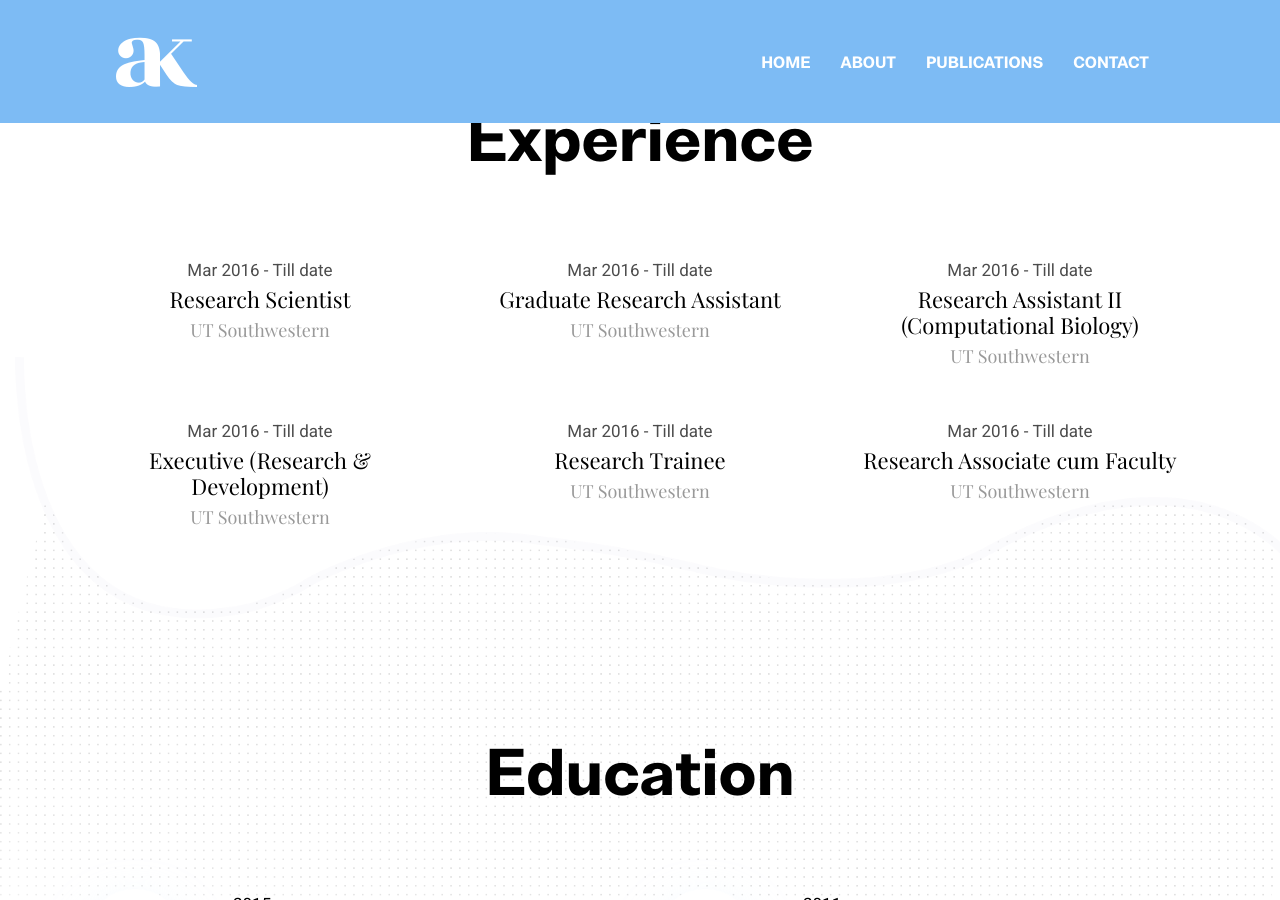
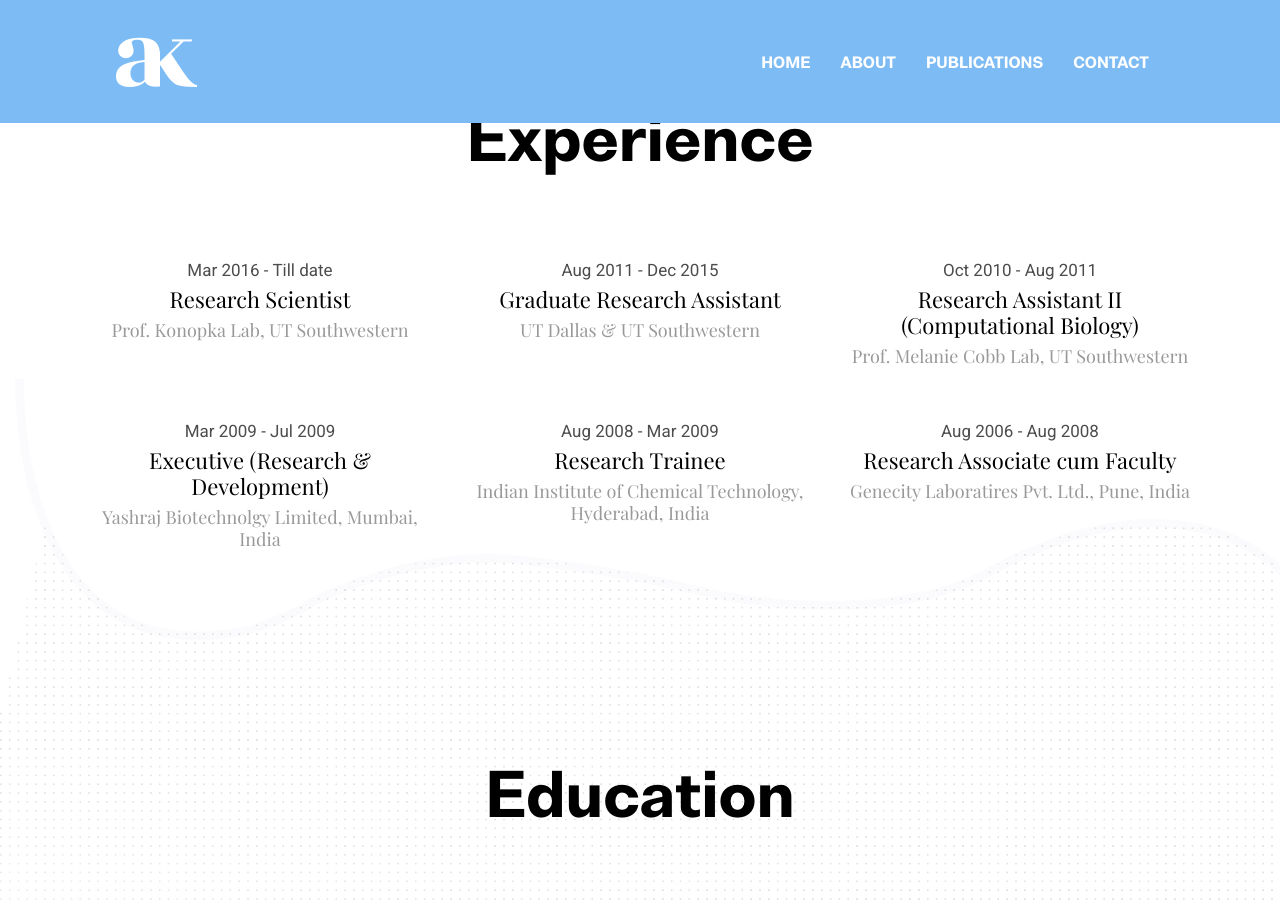
Before and after one commit to ashwinikumarkulkarni/ashwinikumarkulkarni.github.io, a Jekyll site: the page built from index.html, in a window 1280 px wide and 900 px high, scrolled down 1308 px. Built offline with Jekyll 4.4.1, drawn with Linux system fonts in a browser that asks for light colours.

Commit message:
Update settings.yml

```diff
--- a/_data/settings.yml
+++ b/_data/settings.yml
@@ -22,7 +22,7 @@ menu:
 
 # NOTE: If you want to use Google Analytics for basic web tracking: Just uncomment and enter your UA-Code here.
 
-google-analytics: # UA-XXXXXX-X
+google-analytics: UA-177253427-1 # UA-XXXXXX-X
 
 
 #-------------------------------
@@ -42,9 +42,9 @@ social:
 # - {icon: "ti-facebook", link: "#"}
 # - {icon: "ti-instagram", link: "#"}
 # - {icon: "ti-dribbble", link: "#"}
-- {icon: "ti-github", link: "#"}
-- {icon: "ti-twitter", link: "#"}
-- {icon: "ti-linkedin", link: "#"}
+- {icon: "ti-github", link: "https://github.com/ashwinikumarkulkarni"}
+- {icon: "ti-twitter", link: "https://twitter.com/ashwinikumark"}
+- {icon: "ti-linkedin", link: "https://www.linkedin.com/in/ashwinikumar-kulkarni-ph-d-6a614316/"}
 
 
 #-------------------------------
@@ -109,12 +109,12 @@ experience:
 # - {name: Junior UX Designer, icon: 'icon-1.png', date: 'Jan 2007 - Feb 2009', organization: 'WEBEX'}
 # - {name: UX & UI Designer, icon: 'icon-2.png', date: 'Mar 2009 - Aug 2014', organization: 'AUGMEDIX'}
 # - {name: Senior UI Designer, icon: 'icon-3.png', date: 'Sep 2014 - Present', organization: 'THEMEFISHER'}
-- {name: Research Scientist, icon: 'scientist.png', date: 'Mar 2016 - Till date', organization: 'UT Southwestern'}
-- {name: Graduate Research Assistant, icon: 'university.png', date: 'Mar 2016 - Till date', organization: 'UT Southwestern'}
-- {name: Research Assistant II (Computational Biology), icon: 'researcher.png', date: 'Mar 2016 - Till date', organization: 'UT Southwestern'}
-- {name: Executive (Research & Development), icon: 'scientist.png', date: 'Mar 2016 - Till date', organization: 'UT Southwestern'}
-- {name: Research Trainee, icon: 'microscope.png', date: 'Mar 2016 - Till date', organization: 'UT Southwestern'}
-- {name: Research Associate cum Faculty, icon: 'teacher.png', date: 'Mar 2016 - Till date', organization: 'UT Southwestern'}
+- {name: Research Scientist, icon: 'scientist.png', date: 'Mar 2016 - Till date', organization: 'Prof. Konopka Lab, UT Southwestern'}
+- {name: Graduate Research Assistant, icon: 'university.png', date: 'Aug 2011 - Dec 2015', organization: 'UT Dallas & UT Southwestern'}
+- {name: Research Assistant II (Computational Biology), icon: 'researcher.png', date: 'Oct 2010 - Aug 2011', organization: 'Prof. Melanie Cobb Lab, UT Southwestern'}
+- {name: Executive (Research & Development), icon: 'scientist.png', date: 'Mar 2009 - Jul 2009', organization: 'Yashraj Biotechnolgy Limited, Mumbai, India'}
+- {name: Research Trainee, icon: 'microscope.png', date: 'Aug 2008 - Mar 2009', organization: 'Indian Institute of Chemical Technology, Hyderabad, India'}
+- {name: Research Associate cum Faculty, icon: 'teacher.png', date: 'Aug 2006 - Aug 2008', organization: 'Genecity Laboratires Pvt. Ltd., Pune, India'}
 # - {name: Research, icon: 'icon-3.png', date: 'Mar 2016 - Till date', organization: 'UT Southwestern'}
 # - {name: Research Scientist, icon: 'icon-1.png', date: 'Mar 2016 - Till date', organization: 'UT Southwestern'}
 
```
